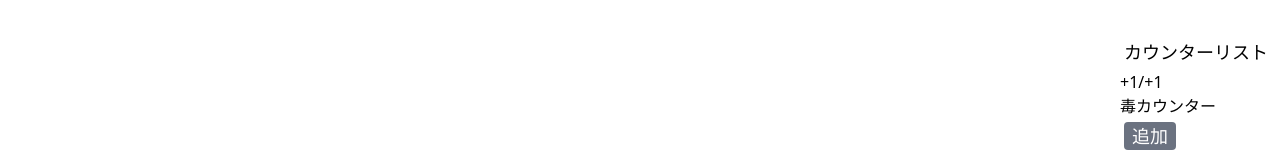
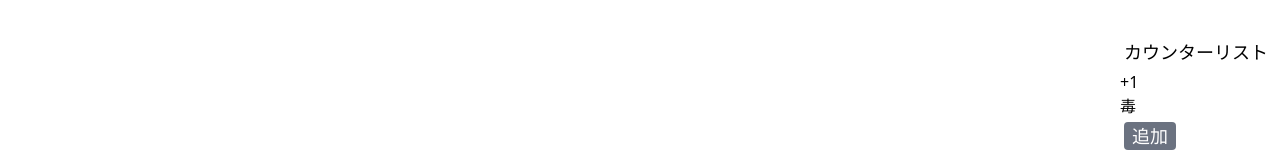
Before and after one commit to 30pancake/life_counter, a Nuxt app: page / in a window 1280 px wide. Shown: the part 366-534 px from the top of the page. Built offline with nearby package versions, Linux system fonts and the light colour scheme.

Commit message:
カウンターの略称を廃止、使用していないメソッドを削除

```diff
--- a/components/classes/counter.ts
+++ b/components/classes/counter.ts
@@ -1,7 +1,6 @@
 export default class Counter implements Equals {
   //property
   name: string = "";
-  showText: string = "";
   powerBonus: number = 0;
   toughnessBonus: number = 0;
 
@@ -17,7 +16,6 @@ export default class Counter implements Equals {
 
   copy(source: Counter): void {
     this.name = source.name;
-    this.showText = source.showText;
     this.powerBonus = source.powerBonus;
     this.toughnessBonus = source.toughnessBonus;
   }
@@ -25,7 +23,6 @@ export default class Counter implements Equals {
   equals(obj: object): boolean {
     if (obj instanceof Counter) {
       return this.name == obj.name &&
-      this.showText == obj.showText &&
       this.powerBonus == obj.powerBonus &&
       this.toughnessBonus == obj.toughnessBonus;
     } else {
@@ -34,10 +31,9 @@ export default class Counter implements Equals {
   }
 
   //static method
-  static create(name: string, showText: string, powerBonus: number, toughnessBonus: number): Counter {
+  static create(name: string, powerBonus: number, toughnessBonus: number): Counter {
     let counter = new Counter();
     counter.name = name;
-    counter.showText = showText;
     counter.powerBonus = powerBonus;
     counter.toughnessBonus = toughnessBonus;
     return counter;
@@ -46,8 +42,8 @@ export default class Counter implements Equals {
   static parseJson(jsonText: string): Counter {
     let counterData = JSON.parse(jsonText);
     if (typeof counterData === 'object' && counterData !== null) {
-      const {name, showText, powerBonus, toughnessBonus} = counterData;
-      return Counter.create(name, showText, parseInt(powerBonus, 10), parseInt(toughnessBonus, 10));
+      const {name, powerBonus, toughnessBonus} = counterData;
+      return Counter.create(name, parseInt(powerBonus, 10), parseInt(toughnessBonus, 10));
     }
     throw new Error("jsonデータからのCounterデータのパース失敗");
   }
--- a/components/counters_source_view.vue
+++ b/components/counters_source_view.vue
@@ -19,8 +19,8 @@
     data() {
       return {
         counterList: [
-          Counter.create('+1/+1', "+1", 1, 1),
-          Counter.create('毒カウンター', "毒", 0, 0),
+          Counter.create("+1", 1, 1),
+          Counter.create("毒", 0, 0),
         ],
         showingModal: false,
       }
--- a/components/creatures_unit_view.vue
+++ b/components/creatures_unit_view.vue
@@ -76,10 +76,10 @@
         let creatures = this.getCreatureList;
         if (creatures.length > 0) {
           let counters = creatures[0].status.counters;
-          let counterShowTextSet = new Set(counters.map(x => x.showText));
+          let counterShowTextSet = new Set(counters.map(x => x.name));
           let showTextAndCountList: { [key: string]: number; } = {};
           counterShowTextSet.forEach(showText => {
-            let count = counters.filter(x => x.showText == showText).length;
+            let count = counters.filter(x => x.name == showText).length;
             showTextAndCountList[showText] = count;
           });
           return Object.entries(showTextAndCountList).map(([key, value]) => value == 1 ? `${key}` : `${key}x${value.toString()}`)
--- a/components/new_counter_view.vue
+++ b/components/new_counter_view.vue
@@ -4,10 +4,6 @@
       <div class="flex flex-row justify-center">
         <label class="w-1/2 text-right">名前：</label>
         <input class="w-1/2" type="text" v-model="counter.name" />
-      </div>
-      <div class="flex flex-row justify-center">
-        <label class="w-1/2 text-right">略称：</label>
-        <input class="w-1/2" type="text" v-model="counter.showText" />
       </div>
       <div class="flex flex-row justify-center">
         <label class="w-1/2 text-right">パワー修正値：</label>
@@ -37,7 +33,7 @@
   export default {
     data() {
       return {
-        counter: Counter.create("", "", 0, 0),
+        counter: Counter.create("", 0, 0),
       }
     },
     methods: {
--- a/pages/index.vue
+++ b/pages/index.vue
@@ -27,8 +27,6 @@
 </template>
 
 <script lang="ts">
-  import Counter from '@/components/classes/counter.ts';
-  import CreatureStatus from '@/components/classes/creature_status.ts';
   import WithStatusCreature from '@/components/classes/with_status_creature.ts';
 
   interface LifeCounterInfo {
@@ -46,20 +44,6 @@
       initializeLife() {
         this.$refs.own_life_counter.setLife(this.initialLifeValue)
       },
-      setCreature() {
-        let status = new CreatureStatus();
-        status.placeId = 1;
-        status.counters = [
-          Counter.create("+1/+1", "+1", 1, 1),
-          Counter.create("破壊不能", "破壊不能", 0, 0),
-        ];
-        let newCreature = new WithStatusCreature();
-        newCreature.name = "狼";
-        newCreature.power = 2;
-        newCreature.toughness = 2;
-        newCreature.status = status;
-        this.creatureList.push(newCreature);
-      },
       destloyAllCreatures(): void {
         if (confirm("全クリーチャーを破壊します。よろしいですか？")){
           this.creatureList.splice(0);
```
